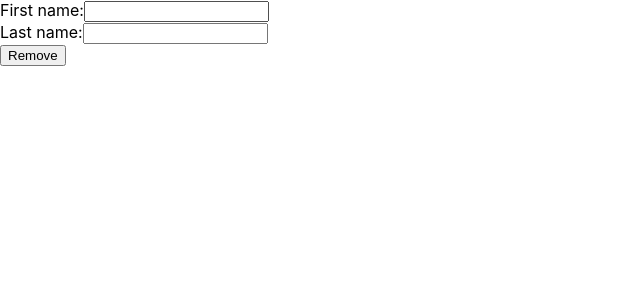
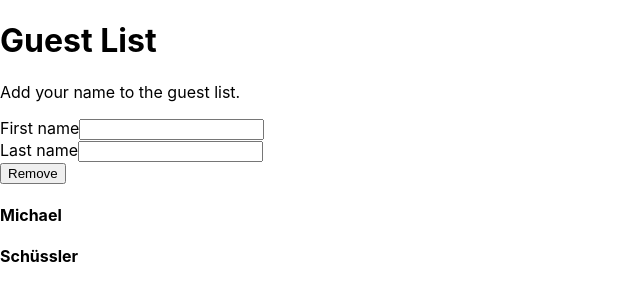
Before and after one commit to michaels90up/react-guest-list, a React (Create React App) app: page / in a window 1280 px wide. Shown: the top 300 px of the page, without its empty margins (0-640 px from the left). Built offline with nearby package versions, Linux system fonts and the light colour scheme.

Commit message:
Improving inputs

```diff
--- a/src/App.js
+++ b/src/App.js
@@ -1,19 +1,62 @@
-export default function App() {
+// const baseUrl = 'http://localhost:4000';
+// const response = await fetch(`${baseUrl}/guests`);
+// const allGuests = await response.json();
+// console.log(allGuests);
+
+import { useState } from 'react';
+
+// Adding React component functions
+function Guest(props) {
   return (
-    <div>
-      <form>
-        <label>
-          First name:
-          <input name="first name" />
-        </label>
-      </form>
-      <form>
-        <label>
-          Last name:
-          <input name="last name" />
-        </label>
-      </form>
-      <button className="delete button">Remove</button>
+    <div data-test-id="guest">
+      <h4>{props.user.firstName}</h4>
+      <h4>{props.user.lastName}</h4>
     </div>
   );
 }
+
+export default function App() {
+  const [inputValueFirstName, setInputValueFirstName] = useState('');
+  const [inputValueLastName, setInputValueLastName] = useState('');
+
+  return (
+    <div>
+      <h1>Guest List</h1>
+      <p>Add your name to the guest list.</p>
+      <form
+        onSubmit={(event) => {
+          event.preventDefault();
+        }}
+      >
+        <label>
+          First name
+          <input
+            value={inputValueFirstName}
+            onChange={(event) =>
+              setInputValueFirstName(event.currentTarget.value)
+            }
+          />
+        </label>
+      </form>
+      <form
+        onSubmit={(event) => {
+          event.preventDefault();
+        }}
+      >
+        <label>
+          Last name
+          <input
+            value={inputValueLastName}
+            onChange={(event) =>
+              setInputValueLastName(event.currentTarget.value)
+            }
+          />
+        </label>
+      </form>
+      <button>Remove</button>
+      <div>
+        <Guest user={{ firstName: 'Michael', lastName: 'Schüssler' }} />
+      </div>
+    </div>
+  );
+}
```
